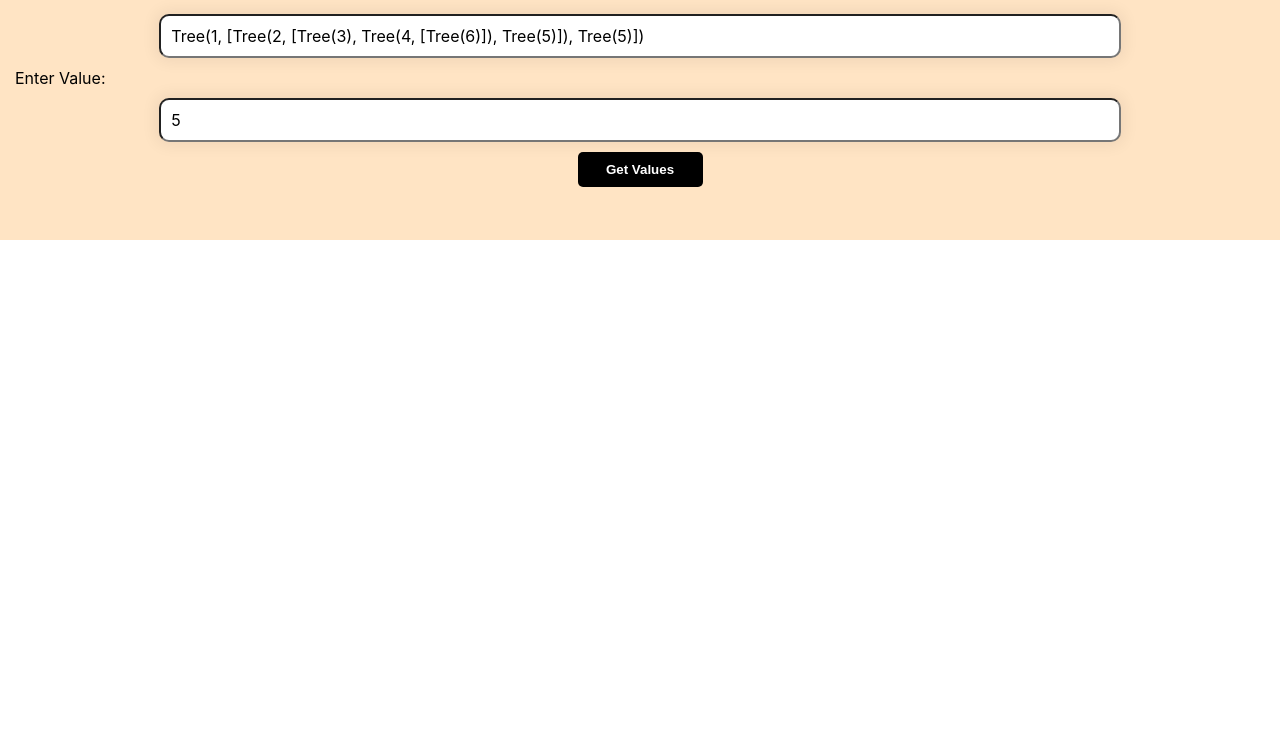
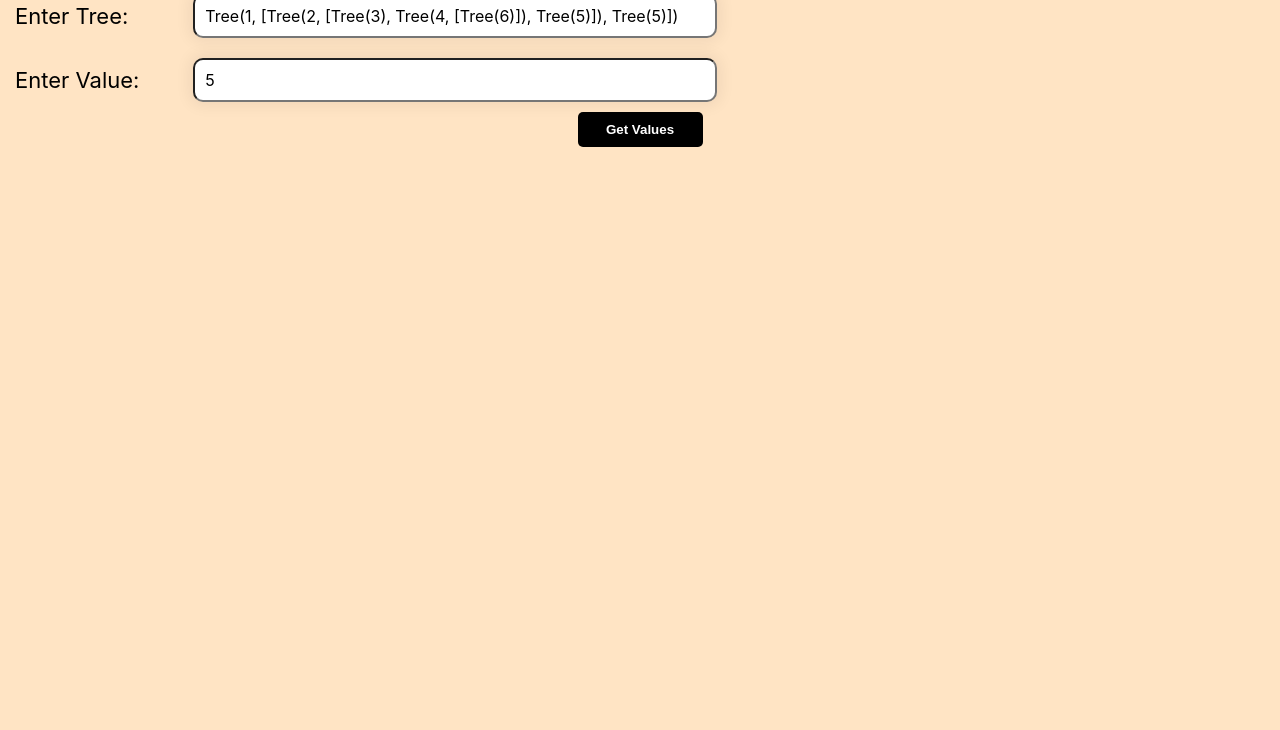
Before and after one commit to adit-bala/summer61A, a React app: page / in a window 1280 px wide. Shown: the part 70-800 px from the top of the page. Built offline with nearby package versions, Linux system fonts and the light colour scheme.

Commit message:
finish styling

```diff
--- a/src/components/App.js
+++ b/src/components/App.js
@@ -20,6 +20,7 @@ function App() {
         <div className="background"></div>
       )}
     </div>
+
   );
 }
 
--- a/src/components/DisplayTree.js
+++ b/src/components/DisplayTree.js
@@ -3,10 +3,15 @@ import Node from "./Node";
 import "../styles/DisplayTree.css";
 
 let flattenedhNodes,
-  hNodes = [];
+  hNodes,
+  userTree = [];
 
 const DisplayTree = ({ tree, goal }) => {
-  let userTree = eval(tree);
+  try {
+    userTree = eval(tree);
+  } catch (error) {
+    window.location.reload();
+  }
   hNodes = findPaths(userTree, goal);
   console.log(JSON.stringify(hNodes));
   flattenedhNodes = hNodes.flat();
@@ -62,6 +67,8 @@ const DisplayTree = ({ tree, goal }) => {
     </>
   );
 };
+
+function validateTree(Tree) {}
 
 function Tree(label, branches = []) {
   this.label = label;
--- a/src/components/Input.js
+++ b/src/components/Input.js
@@ -10,6 +10,7 @@ const Input = ({ setTree, setGoal, setLoading }) => {
       <div id="Title">Yield_Paths Visualizer</div>
 
       <form>
+        <div className="combine">
           <div className="instructions">Enter Tree:</div>
           <div className="center">
             <input
@@ -20,12 +21,17 @@ const Input = ({ setTree, setGoal, setLoading }) => {
               })}
             />
           </div>
+        </div>
+        <div>
+          <div className="combine">
             <div className="instructions">Enter Value:</div>
             <div className="center">
               <input
                 defaultValue="5"
                 {...register("value", { required: true, pattern: /^[0-9]+$/i })}
               />
+            </div>
+          </div>
         </div>
         <div className="center">
           <button
--- a/src/styles/App.css
+++ b/src/styles/App.css
@@ -8,6 +8,6 @@ label {
   margin: .4rem 0;
 }
 
-.background {
+html {
   background-color: bisque;
 }
--- a/src/styles/Input.css
+++ b/src/styles/Input.css
@@ -4,9 +4,12 @@
     padding: 15px;
 }
 
+
+
 .instructions {
   font-family: inherit;
-  font-size: 16px;
+  font-size: 22px;
+  width: 200px;
 }
 
 .center {
@@ -19,13 +22,17 @@
     background-color: bisque;
 }
 
+.combine{
+    display: inline-flex;
+    align-items: center;
+}
 
 input {
   padding: 10px;
   margin:10px 0;
   box-shadow:0 0 15px 4px rgba(0,0,0,0.06);
   border-radius:10px;
-  width:75%;
+  width: 500px;
   font-family:inherit;
   font-size: inherit;
 }
```
Lines whose indentation alone changed are shown as unchanged.
